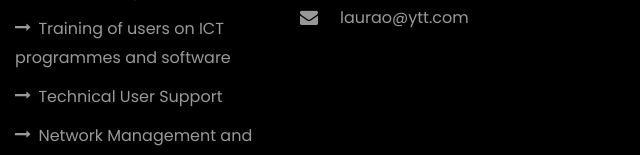
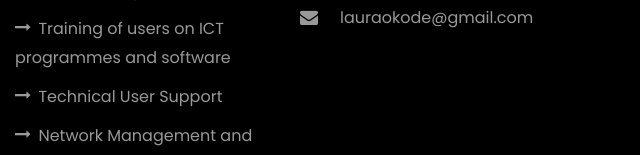
Before and after one commit to Laurah-O/laura-template, a plain HTML site: page index.html in a window 1280 px wide. Shown: the part 11668-11823 px from the top of the page, 640-1280 px from the left. Drawn offline with Linux system fonts and the light colour scheme; files whose address does not match are found by name.

Commit message:
Update index.html

```diff
--- a/index.html
+++ b/index.html
@@ -804,7 +804,7 @@
 	              <ul>
 	                <li><span class="icon icon-map-marker"></span><span class="text">203 Fake Mountain View, Kilimani, Nairobi, Kenya</span></li>
 	                <li><a href="#"><span class="icon icon-phone"></span><span class="text">+254768892371</span></a></li>
-	                <li><a href="#"><span class="icon icon-envelope"></span><span class="text">laurao@ytt.com</span></a></li>
+	                <li><a href="#"><span class="icon icon-envelope"></span><span class="text">lauraokode@gmail.com</span></a></li>
 	              </ul>
 	            </div>
             </div>
```
